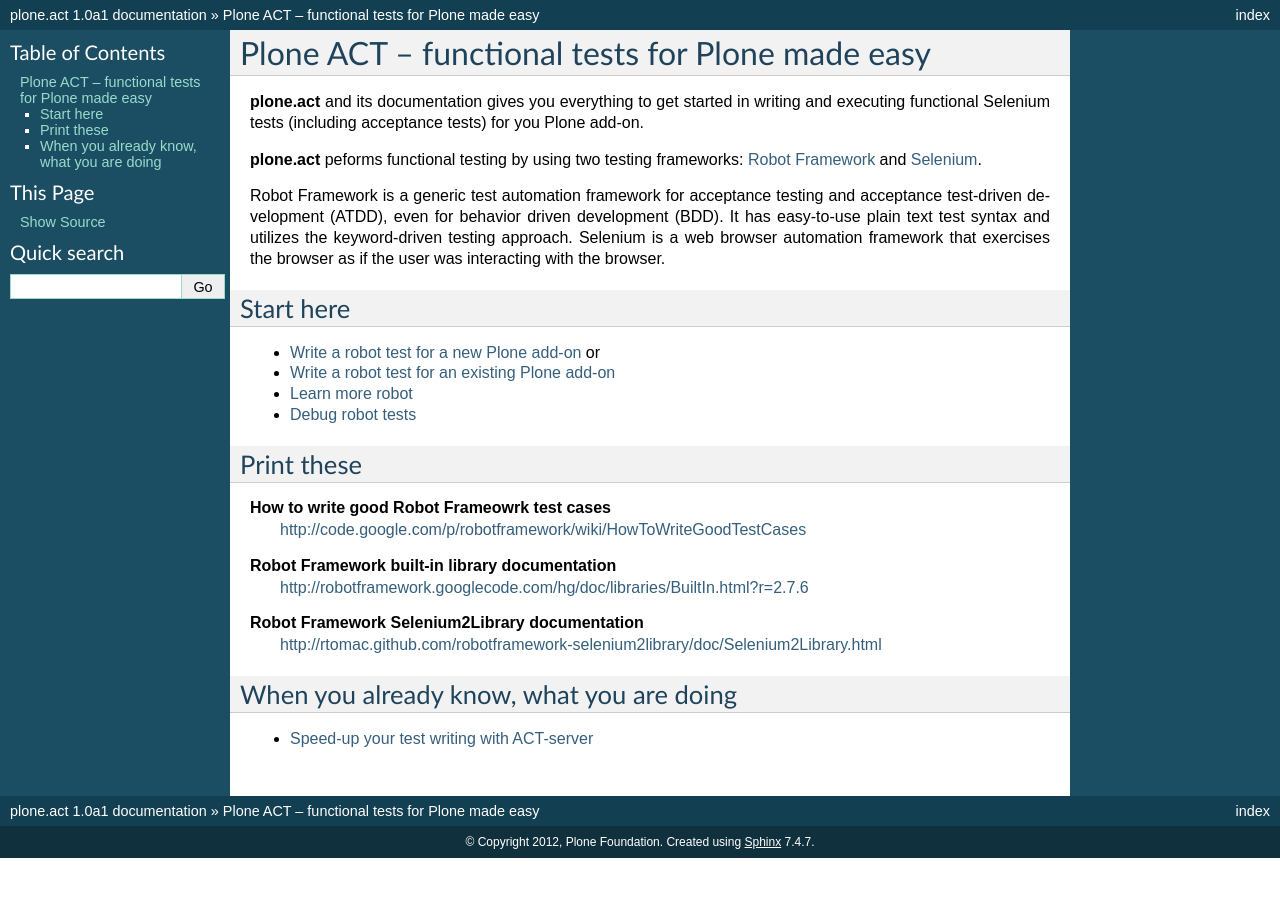
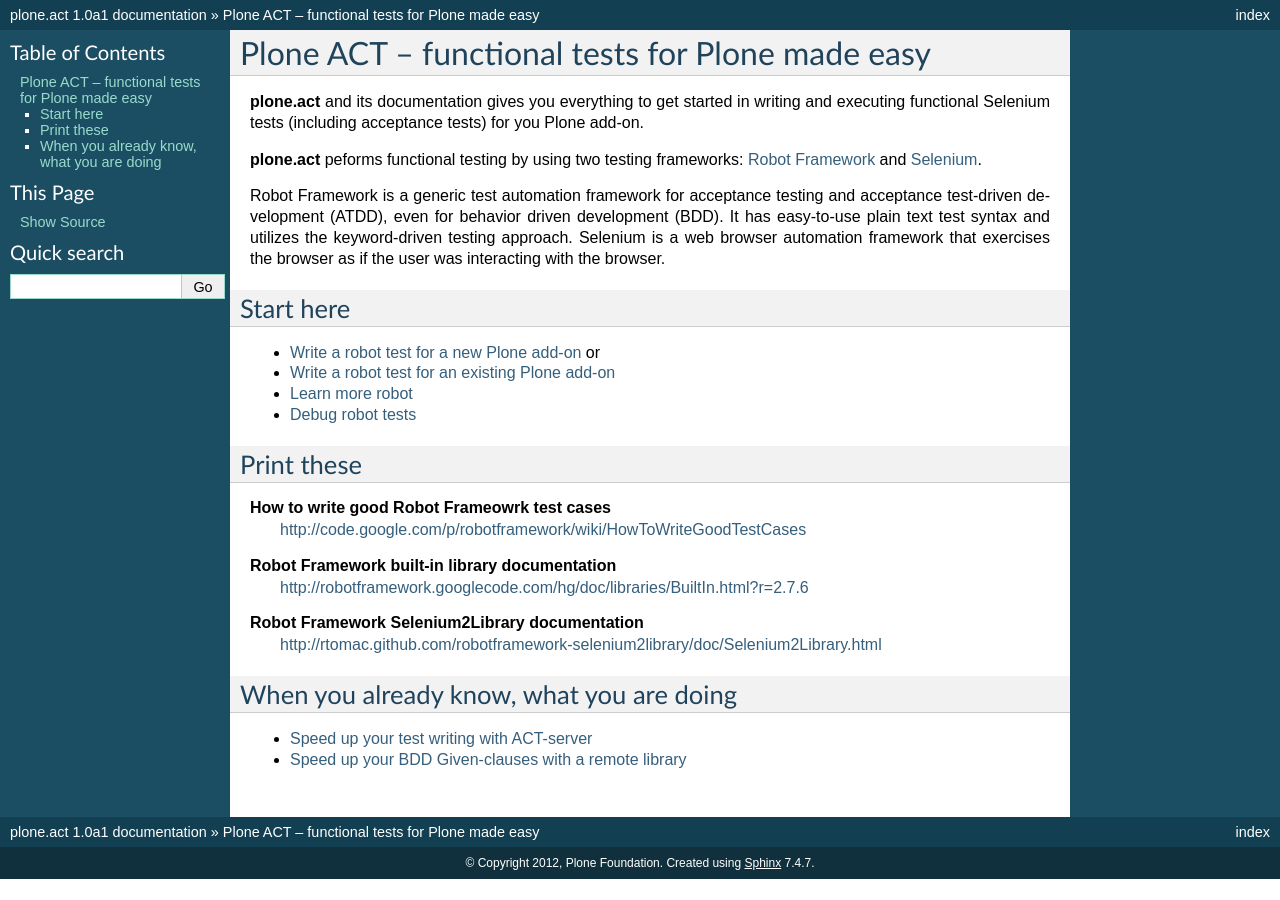
Before and after one commit to plone/plone.app.robotframework, a Sphinx documentation site: the page built from docs/source/index.rst, in a window 1280 px wide. Built offline with Sphinx 7.4.7, drawn with Linux system fonts in a browser that asks for light colours.

Commit message:
Add some instructions for using remote keyword library

```diff
--- a/docs/source/index.rst
+++ b/docs/source/index.rst
@@ -55,6 +55,5 @@
 When you already know, what you are doing
 -----------------------------------------
 
-* :doc:`Speed-up your test writing with ACT-server<server>`
-
-.. * :doc:`Execute your BDD give-clauses via a remote library<remote>`
+* :doc:`Speed up your test writing with ACT-server<server>`
+* :doc:`Speed up your BDD Given-clauses with a remote library<remote>`
--- a/docs/source/server.rst
+++ b/docs/source/server.rst
@@ -1,4 +1,4 @@
-Speed-up your test writing with ACT-server
+Speed up your test writing with ACT-server
 ==========================================
 
 **plone.act** comes with a special console script ``act_server``, which starts
```
Also changed, not shown: docs/source/remote.rst (added, +27 -0 lines).
